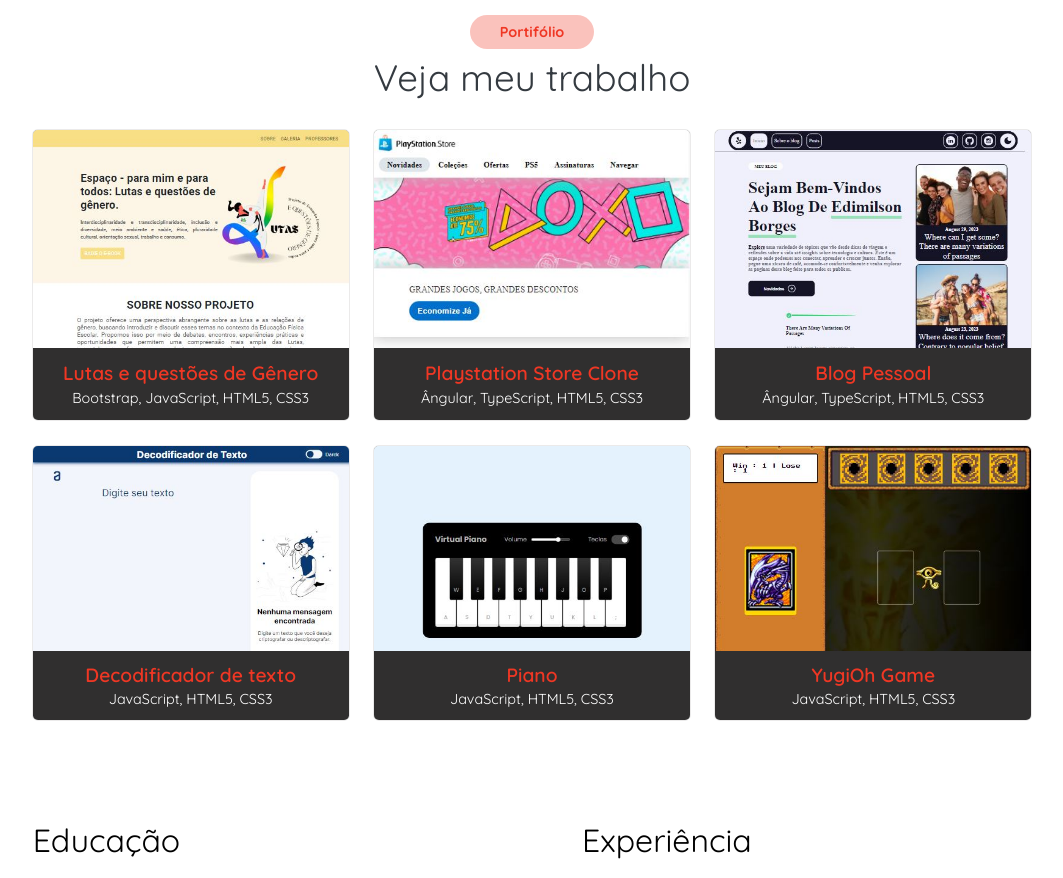
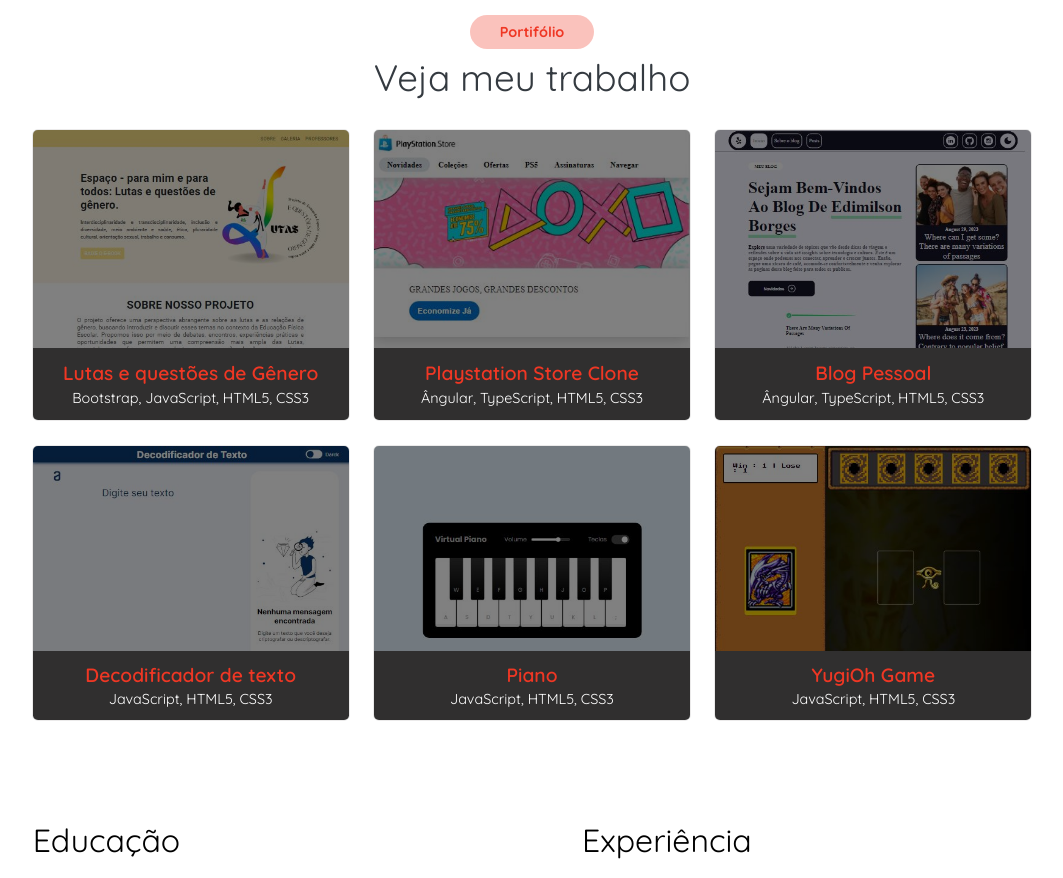
Before and after one commit to EdimilsonBorges/my-portfolio, an Angular app: page / in a window 1280 px wide. Shown: the part 1940-2818 px from the top of the page, without its empty margins (108-1171 px from the left). Built offline with nearby package versions, Linux system fonts and the light colour scheme.

Commit message:
style: escurecimento img do item do portifolio

```diff
--- a/src/app/principal/portifolio/item-portifolio/item-portifolio.component.css
+++ b/src/app/principal/portifolio/item-portifolio/item-portifolio.component.css
@@ -1,4 +1,3 @@
-
 .item__portifolio {
     position: relative;
     width: 100%;
@@ -10,7 +9,8 @@
     visibility: hidden;
 
 }
-.item__portifolio:hover{
+
+.item__portifolio:hover {
     border-radius: 0.31rem;
     box-shadow: 0px 0px 3px 0px #323131;
 }
@@ -18,6 +18,23 @@
 .item__portifolio>img {
     width: 100%;
     height: auto;
+    filter: brightness(50%);
+    -webkit-filter: brightness(50%);
+    -moz-filter: brightness(50%);
+}
+
+.item__portifolio>img {
+    width: 100%;
+    height: auto;
+    filter: brightness(50%);
+    -webkit-filter: brightness(50%);
+    -moz-filter: brightness(50%);
+}
+
+.item__portifolio:hover > img {
+    filter: brightness(100%);
+    -webkit-filter: brightness(100%);
+    -moz-filter: brightness(100%);
 }
 
 .item__portifolio__detalhes {
```
